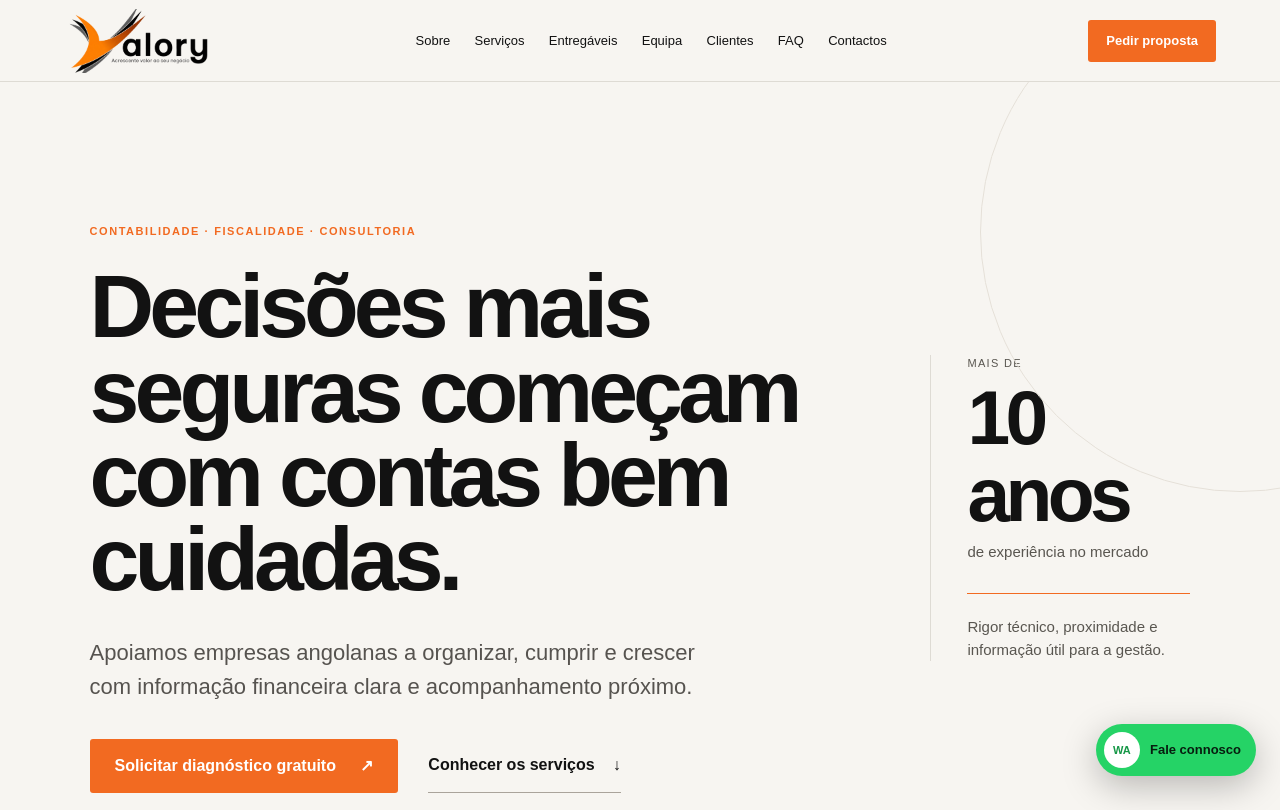
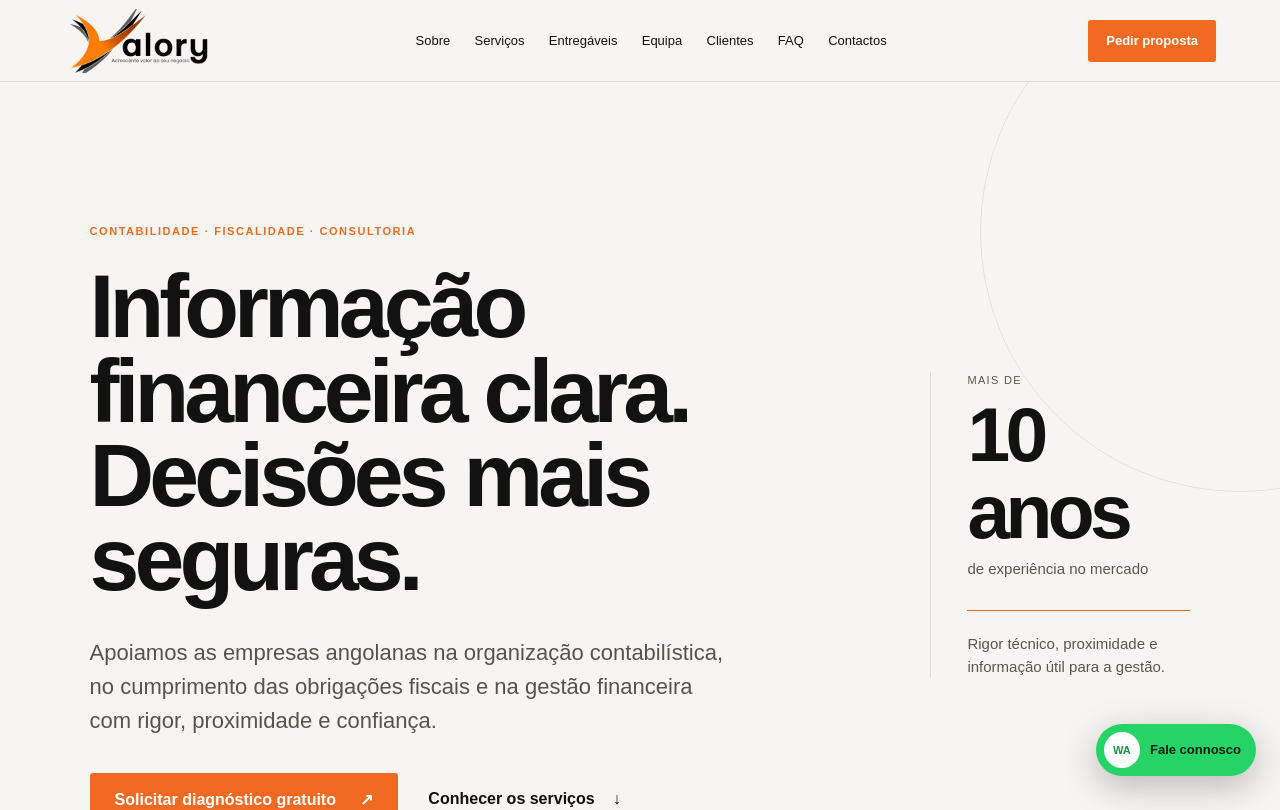
Before and after one commit to victorino-antonio-dev/valory-contabilidade, a Next.js app: page / in a window 1280 px wide. Shown: the top 810 px of the page. Built offline with nearby package versions, Linux system fonts and the light colour scheme.

Commit message:
Update Valory homepage message

```diff
--- a/app/page.tsx
+++ b/app/page.tsx
@@ -27,7 +27,7 @@ export default function Home(){
  const sendWhatsApp=(event:FormEvent<HTMLFormElement>)=>{event.preventDefault();const data=new FormData(event.currentTarget);const message=`Olá, Valory!%0A%0A*Nome / Empresa:* ${encodeURIComponent(String(data.get('Nome')||''))}%0A*Contacto:* ${encodeURIComponent(String(data.get('Contacto')||''))}%0A*Interesse:* ${encodeURIComponent(String(data.get('Interesse')||''))}%0A*Mensagem:* ${encodeURIComponent(String(data.get('Mensagem')||''))}`;window.open(`https://wa.me/244941098302?text=${message}`,'_blank','noopener,noreferrer')};
  return <main>
   <header className="site-header"><a className="brand" href="#inicio" onClick={close} aria-label="Valory — Início"><Image src="/logo-transparent.png" alt="Valory" width={370} height={210} priority /></a><nav className={menu?'open':''} aria-label="Navegação principal"><a onClick={close} href="#sobre">Sobre</a><a onClick={close} href="#servicos">Serviços</a><a onClick={close} href="#entregaveis">Entregáveis</a><a onClick={close} href="#equipa">Equipa</a><a onClick={close} href="#clientes">Clientes</a><a onClick={close} href="#recursos">FAQ</a><a onClick={close} href="#contactos">Contactos</a></nav><a className="button button-small" href="#contactos">Pedir proposta</a><button className="menu-toggle" onClick={()=>setMenu(!menu)} aria-label="Abrir menu" aria-expanded={menu}>{menu?'×':'☰'}</button></header>
-  <section className="hero" id="inicio"><div className="hero-copy reveal"><p className="eyebrow">Contabilidade · Fiscalidade · Consultoria</p><h1>Decisões mais seguras começam com contas bem cuidadas.</h1><p className="lede">Apoiamos empresas angolanas a organizar, cumprir e crescer com informação financeira clara e acompanhamento próximo.</p><div className="hero-actions"><a className="button" href="#contactos">Solicitar diagnóstico gratuito <span>↗</span></a><a className="text-link" href="#servicos">Conhecer os serviços <span>↓</span></a></div></div><div className="hero-panel"><span className="panel-kicker">Mais de</span><strong className="experience-count" aria-label="10 anos"><span aria-hidden="true">{experienceYears}</span> {experienceYears===1?'ano':'anos'}</strong><span>de experiência no mercado</span><div className="panel-rule"/><p>Rigor técnico, proximidade e informação útil para a gestão.</p></div></section>
+  <section className="hero" id="inicio"><div className="hero-copy reveal"><p className="eyebrow">Contabilidade · Fiscalidade · Consultoria</p><h1>Informação financeira clara. Decisões mais seguras.</h1><p className="lede">Apoiamos as empresas angolanas na organização contabilística, no cumprimento das obrigações fiscais e na gestão financeira com rigor, proximidade e confiança.</p><div className="hero-actions"><a className="button" href="#contactos">Solicitar diagnóstico gratuito <span>↗</span></a><a className="text-link" href="#servicos">Conhecer os serviços <span>↓</span></a></div></div><div className="hero-panel"><span className="panel-kicker">Mais de</span><strong className="experience-count" aria-label="10 anos"><span aria-hidden="true">{experienceYears}</span> {experienceYears===1?'ano':'anos'}</strong><span>de experiência no mercado</span><div className="panel-rule"/><p>Rigor técnico, proximidade e informação útil para a gestão.</p></div></section>
   <section className="visual-story" aria-label="Angola e o contexto institucional da Valory"><div className="slides">{slides.map((item,i)=><article className={`slide ${slide===i?'current':''}`} key={item.src} aria-hidden={slide!==i}><Image src={item.src} alt={item.alt} fill sizes="100vw" priority={i===0}/><div className="slide-shade"/><div className="slide-caption"><span>{String(i+1).padStart(2,'0')} / 03</span><p>{item.label}</p><h2>{item.copy}</h2></div></article>)}</div><div className="slide-controls"><button onClick={()=>setSlide((slide-1+slides.length)%slides.length)} aria-label="Imagem anterior">←</button><div>{slides.map((_,i)=><button key={i} className={slide===i?'active':''} onClick={()=>setSlide(i)} aria-label={`Ver imagem ${i+1}`}/>)}</div><button onClick={()=>setSlide((slide+1)%slides.length)} aria-label="Imagem seguinte">→</button></div></section>
   <section className="manifesto" id="sobre"><div><p className="eyebrow">Sobre a Valory</p><h2>Contabilidade que acrescenta valor ao seu negócio.</h2></div><div className="about-copy"><p>A Valory, Lda é uma empresa de direito angolano especializada em contabilidade, consultoria fiscal, consultoria financeira e formação. Trabalhamos com micro, pequenas e médias empresas na sua organização, crescimento e sustentabilidade.</p><p>A nossa missão é apoiar a gestão eficiente dos recursos e o cumprimento das obrigações fiscais com rigor técnico, ética e profissionalismo.</p><div className="values"><span>Confidencialidade</span><span>Competência</span><span>Rigor e transparência</span><span>Compromisso com o cliente</span></div></div></section>
   <section className="services" id="servicos"><div className="section-head"><p className="eyebrow">O que fazemos</p><h2>Soluções sólidas para cada fase da empresa.</h2></div><div className="service-layout"><div className="service-tabs" role="tablist">{services.map((s,i)=><button key={s.t} className={active===i?'active':''} onClick={()=>setActive(i)} role="tab" aria-selected={active===i}><span>{s.n}</span>{s.t}<b>↗</b></button>)}</div><div className="service-detail" role="tabpanel"><p>{services[active].d}</p><ul>{services[active].items.map(x=><li key={x}>{x}</li>)}</ul><a href="#contactos" className="text-link">Falar com um consultor <span>↗</span></a></div></div><div className="more-services"><span>Outros serviços</span><p>Processamento de salários · Emissão de facturas certificadas · Criação de empresas · Cadastro no Instituto de Contratação Pública</p></div></section>
```
